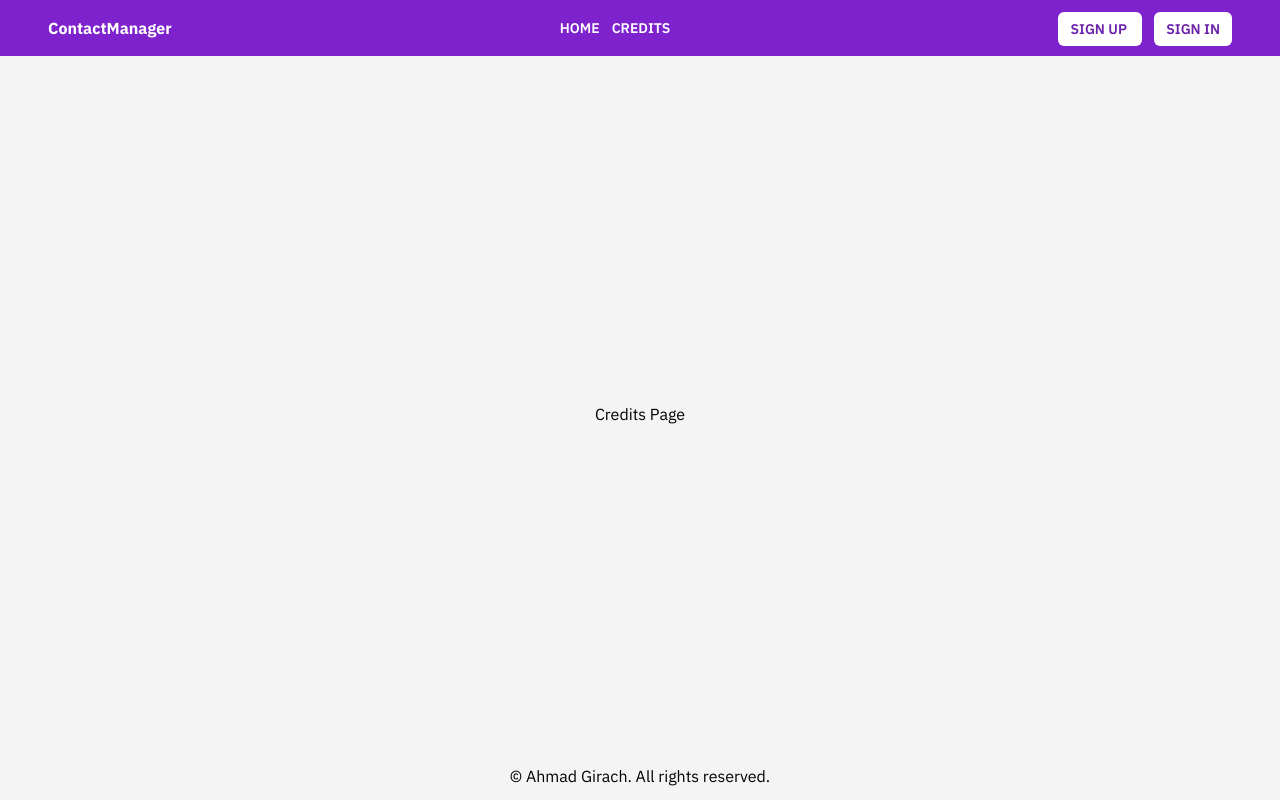
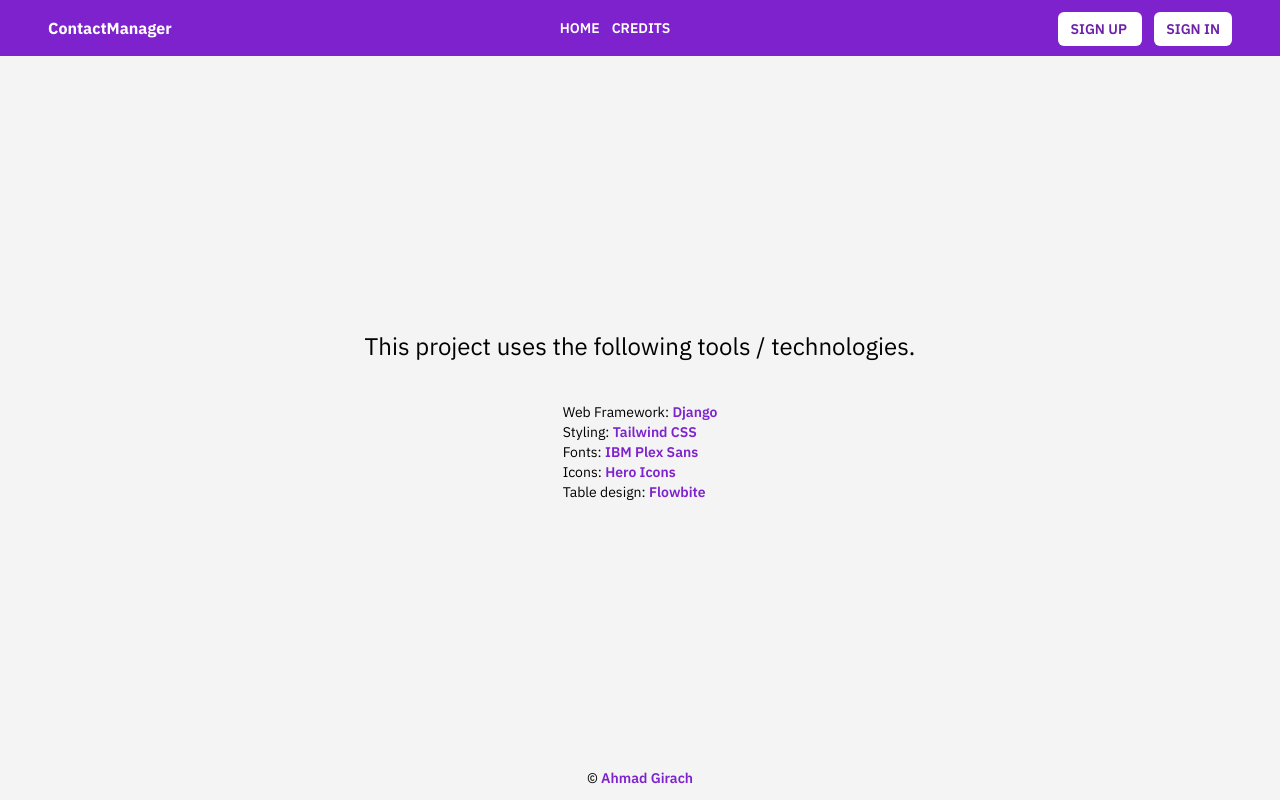
Before and after one commit to ahmadgirach/dj-contact-manager, a Django app: page /credits/ in a window 1280 px wide. Run offline with Django 4.2, Linux system fonts and the light colour scheme; some libraries are stand-ins or nearby versions.

Commit message:
[FEAT] credits page

```diff
--- a/accounts/views.py
+++ b/accounts/views.py
@@ -77,4 +77,30 @@ def logout_view(request):
 
 
 def credits_view(request):
-    return render(request, "credits.html")
+    links = (
+        {
+            "category": "Web Framework",
+            "caption": "Django",
+            "url": "https://djangoproject.com",
+        },
+        {
+            "category": "Styling",
+            "caption": "Tailwind CSS",
+            "url": "https://tailwindcss.com",
+        },
+        {
+            "category": "Fonts",
+            "caption": "IBM Plex Sans",
+            "url": "https://fonts.google.com/specimen/IBM+Plex+Sans",
+        },
+        {"category": "Icons", "caption": "Hero Icons", "url": "https://heroicons.com"},
+        {
+            "category": "Table design",
+            "caption": "Flowbite",
+            "url": "https://flowbite.com",
+        },
+    )
+    context = {
+        "links": links,
+    }
+    return render(request, "credits.html", context)
--- a/templates/base.html
+++ b/templates/base.html
@@ -13,9 +13,9 @@
 	<script src="{% static 'assets/js/tailwind.cdn.js' %}"></script>
 </head>
 
-<body class="container mx-auto flex flex-col items-center min-h-screen bg-zinc-100">
+<body class="relative flex flex-col items-center min-h-screen bg-zinc-100">
 	{% include 'navbar.html' %}
-	<main class="mt-5 flex flex-1 flex-col justify-center items-center">
+	<main class="mt-5 flex flex-1 flex-col justify-center items-center w-3/4">
 		{% block content %}{% endblock %}
 		{% include 'messages.html' %}
 	</main>
--- a/templates/contacts/create.html
+++ b/templates/contacts/create.html
@@ -1,6 +1,6 @@
 {% extends 'base.html' %}
 
-{% load crispy_forms_tags %}
+{% load tailwind_filters %}
 
 {% block title %} Create Contact {% endblock %}
 
--- a/templates/credits.html
+++ b/templates/credits.html
@@ -3,5 +3,15 @@
 {% block title %}Home{% endblock %}
 
 {% block content %}
-<h4>Credits Page</h4>
+<h3 class="text-2xl text-center mb-10">This project uses the following tools / technologies.</h3>
+<ul>
+    {% for link in links %}
+    <li class="text-sm">
+        {{ link.category }}:
+        <a href="{{ link.url }}" target="_blank" rel="noopener noreferrer" class="text-purple-700 font-semibold">
+            {{ link.caption }}
+        </a>
+    </li>
+    {% endfor %}
+</ul>
 {% endblock %}
--- a/templates/footer.html
+++ b/templates/footer.html
@@ -1,3 +1,9 @@
-<footer class="p-3">
-    <p>&copy; Ahmad Girach. All rights reserved.</p>
+<footer class="p-3 text-sm">
+    <p>
+        &copy;
+        <a href="https://bio.link/ahmadgirach" target="_blank" rel="noopener noreferrer"
+            class="text-purple-700 font-semibold">
+            Ahmad Girach
+        </a>
+    </p>
 </footer>
```
Also changed, not shown: templates/home.html (+7 -14 lines).
